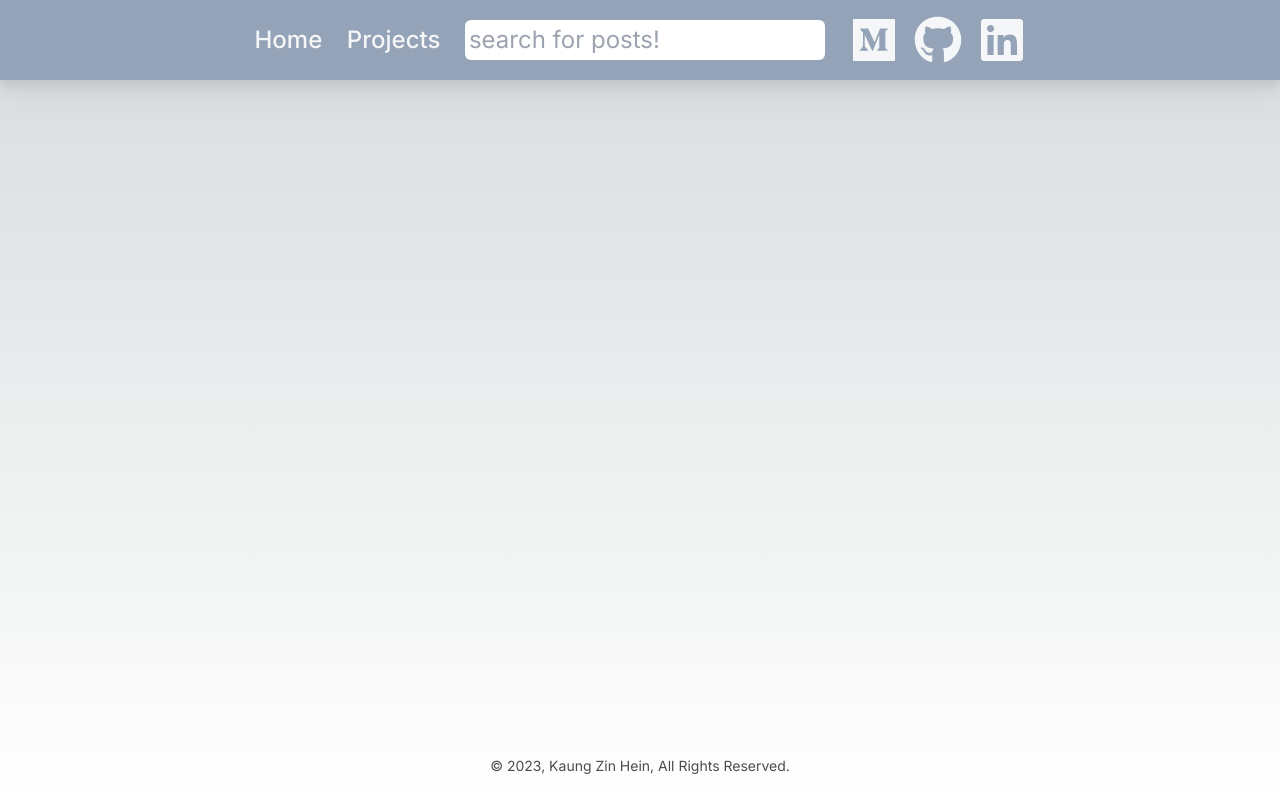
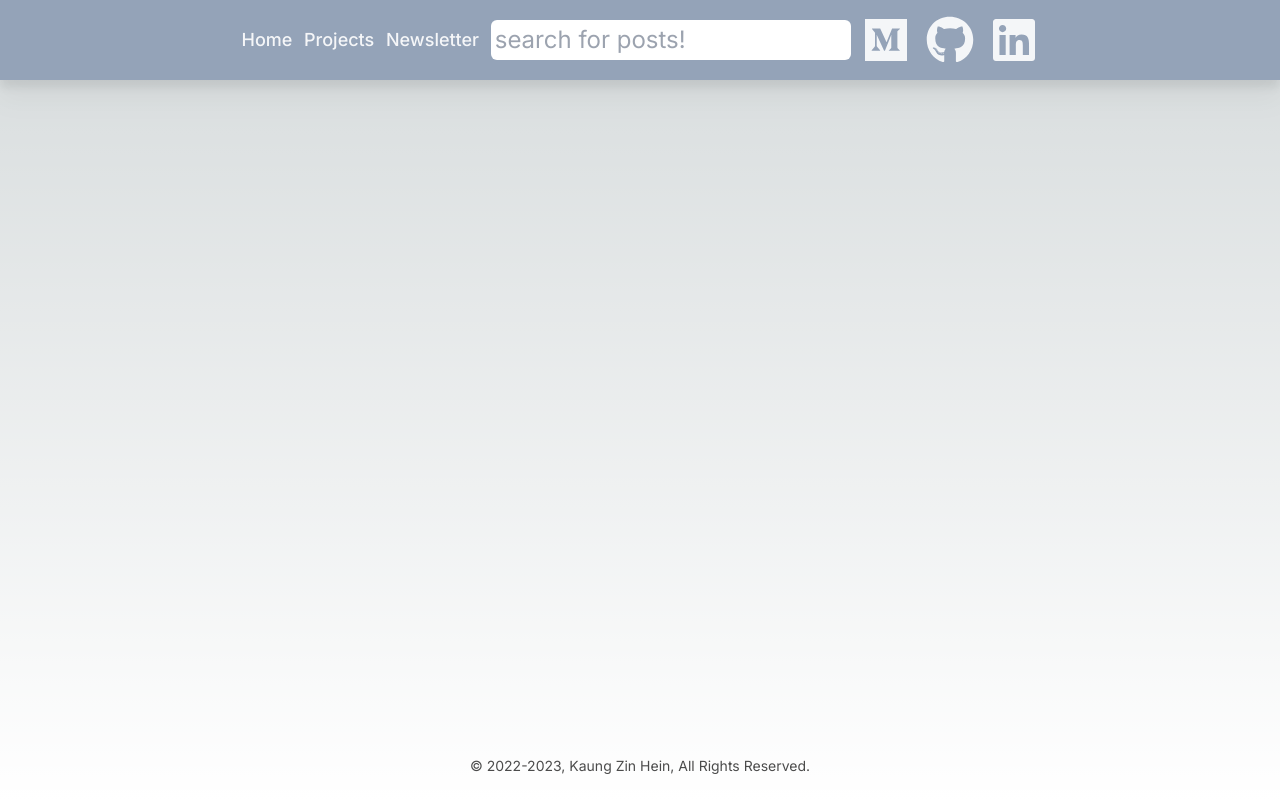
Before and after one commit to Zen-cronic/next_blog_4, a Next.js app: page /search in a window 1280 px wide. Built offline with nearby package versions, Linux system fonts and the light colour scheme.

Commit message:
start: email sign up

```diff
--- /dev/null
+++ b/src/app/components/EmailSignUp.tsx
@@ -0,0 +1,14 @@
+import React from 'react';
+
+function EmailSignUp() {
+
+    const emailLink = <script async data-uid="39873891" src="link"></script>
+  return (
+    <div>
+      EmailSignUp
+      {emailLink}
+    </div>
+  );
+}
+
+export default EmailSignUp;
--- a/src/app/components/Footer.tsx
+++ b/src/app/components/Footer.tsx
@@ -1,12 +1,17 @@
-import React from 'react';
+import React from "react";
 
 function Footer() {
+  const yearContent = (
+    <>
+      {new Date().getFullYear() - 1}-{new Date().getFullYear()}
+    </>
+  );
   return (
-    <div className='py-3 text-center'>
+    <div className="py-3 text-center">
       <p className="text-sm  opacity-70 my-3">
-				&copy; {new Date().getFullYear()}&#44; Kaung Zin Hein&#44; All Rights Reserved.
-			</p>
-
+        &copy; {yearContent}&#44; Kaung Zin Hein&#44; All Rights
+        Reserved.
+      </p>
     </div>
   );
 }
--- a/src/app/components/Navbar.tsx
+++ b/src/app/components/Navbar.tsx
@@ -11,14 +11,18 @@ function Navbar() {
 
       '>
 
-        <h1 className='text-2xl font-bold text-white grid place-content-center mb-2 md:mb-0'>
+        <h1 className='text-2xl sm:text-lg font-bold text-white grid place-content-center mb-2 md:mb-0'>
           <Link href={'/'} className='text-white/90  no-underline hover:text-white'> Home
           </Link>
         </h1>
 
-        <h1 className='text-2xl font-bold text-white grid place-content-center mb-2 md:mb-0'>
+        <h1 className='text-2xl sm:text-lg font-bold text-white grid place-content-center mb-2 md:mb-0'>
           <Link href={'/projects'} className='text-white/90  no-underline hover:text-white'> Projects
           </Link>
+        </h1>
+        <h1 className='text-2xl sm:text-lg font-bold text-white grid place-content-center mb-2 md:mb-0'>
+          <a href={'https://kaung-zin-hein.ck.page/a33fa9d0bc'} target="_blank" rel="noopener noreferrer" className='text-white/90  no-underline hover:text-white'> Newsletter
+          </a>
         </h1>
 
 
--- a/src/app/page.tsx
+++ b/src/app/page.tsx
@@ -1,4 +1,5 @@
 import AboutMe from './components/AboutMe'
+import EmailSignUp from './components/EmailSignUp'
 import MyProfilePic from './components/MyProfilePic'
 import Posts from './components/Posts'
 import ProfileInfo from './components/ProfileInfo'
@@ -7,10 +8,9 @@ export default function Home() {
   return (
     <main>
 
-      {/* <AboutMe/>
-      <MyProfilePic/> */}
       <ProfileInfo/>
       <Posts/>
+      {/* <EmailSignUp/> */}
     </main>
   )
 }
```
